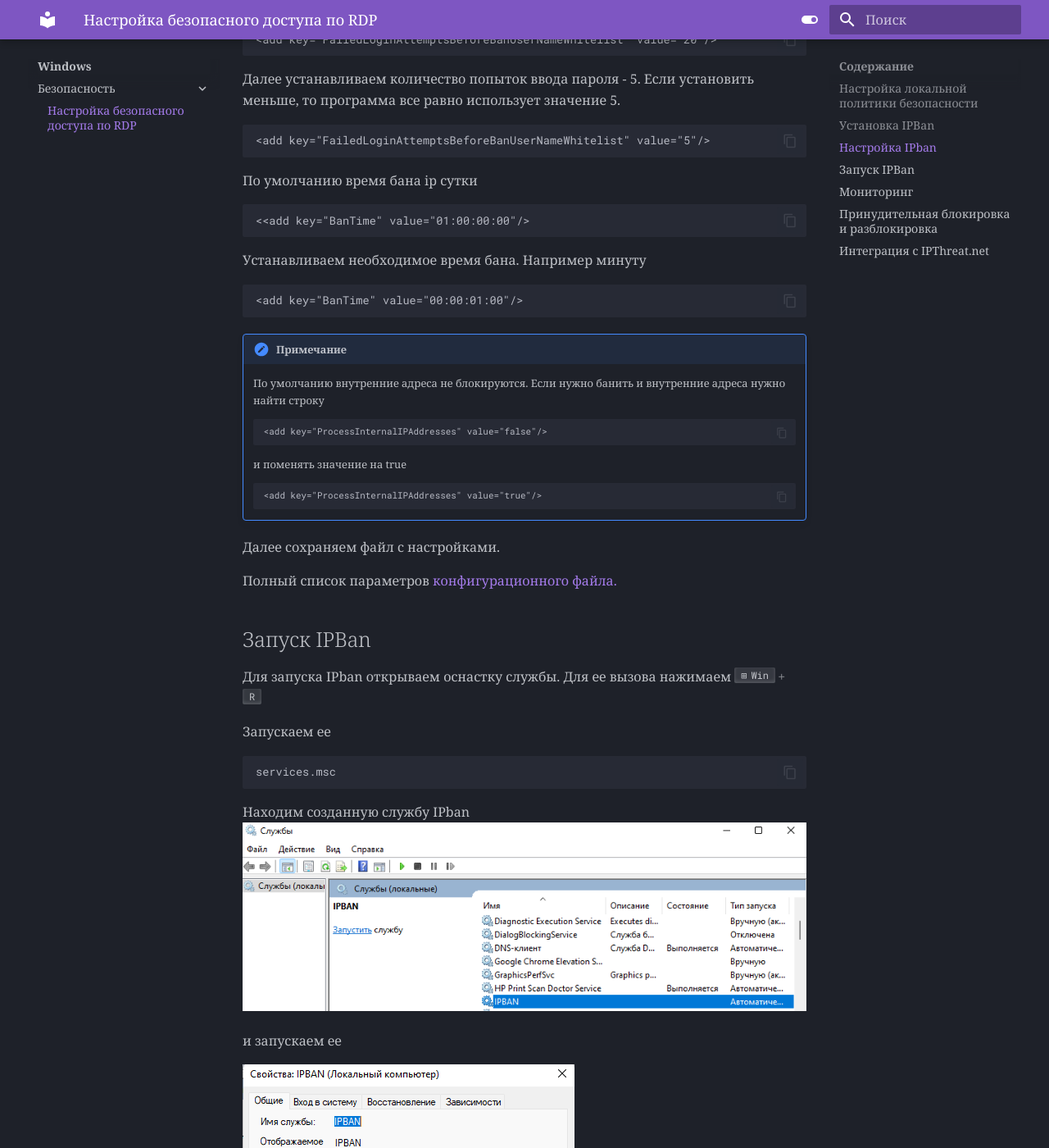
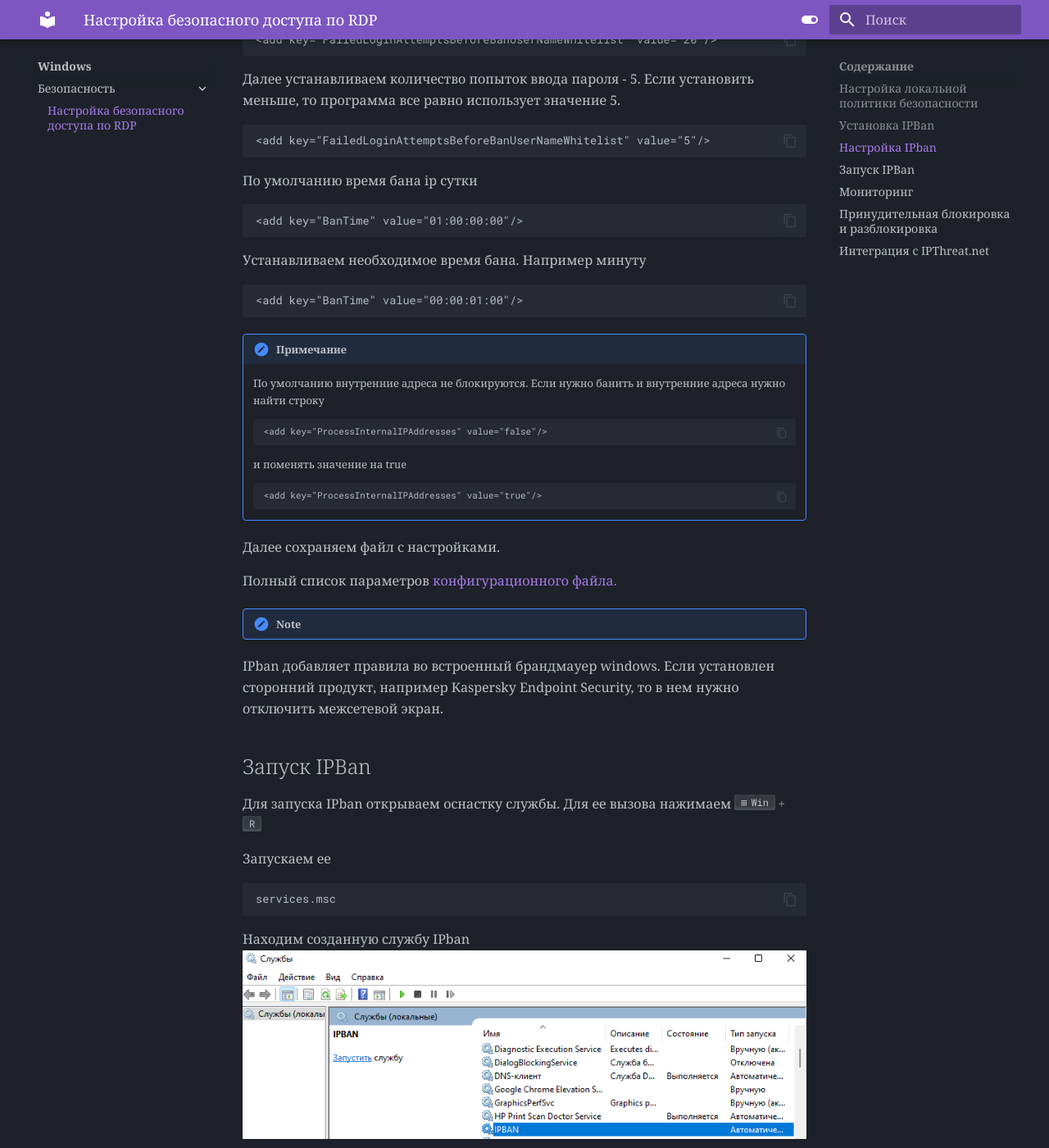
Before and after one commit to Iamseniordevops/DevOpsDocs, an MkDocs documentation site: the page built from docs/Windows/ipban.md, in a window 1280 px wide and 1400 px high, scrolled down 2349 px. Shown: the whole window at 82% size. Built offline with MkDocs 1.6.1 and Material for MkDocs 9.7.7, drawn with Linux system fonts in a browser that asks for light colours.

Commit message:
$Bug fixes 15/11/2023

````diff
--- a/docs/Windows/ipban.md
+++ b/docs/Windows/ipban.md
@@ -49,7 +49,7 @@
  По умолчанию время бана ip сутки
 
 ```
-<<add key="BanTime" value="01:00:00:00"/>
+<add key="BanTime" value="01:00:00:00"/>
 ```
 
 Устанавливаем необходимое время бана. Например минуту
@@ -69,6 +69,9 @@
 Далее сохраняем файл с настройками.
 
 Полный список параметров [конфигурационного файла.](https://github.com/DigitalRuby/IPBan/wiki/Configuration)
+
+!!! note
+IPban добавляет правила во встроенный брандмауер windows. Если установлен сторонний продукт, например Kaspersky Endpoint Security, то в нем нужно отключить межсетевой экран.
 ## Запуск IPBan
 Для запуска IPban открываем оснастку службы. Для ее вызова нажимаем ++win+r++
 
````
